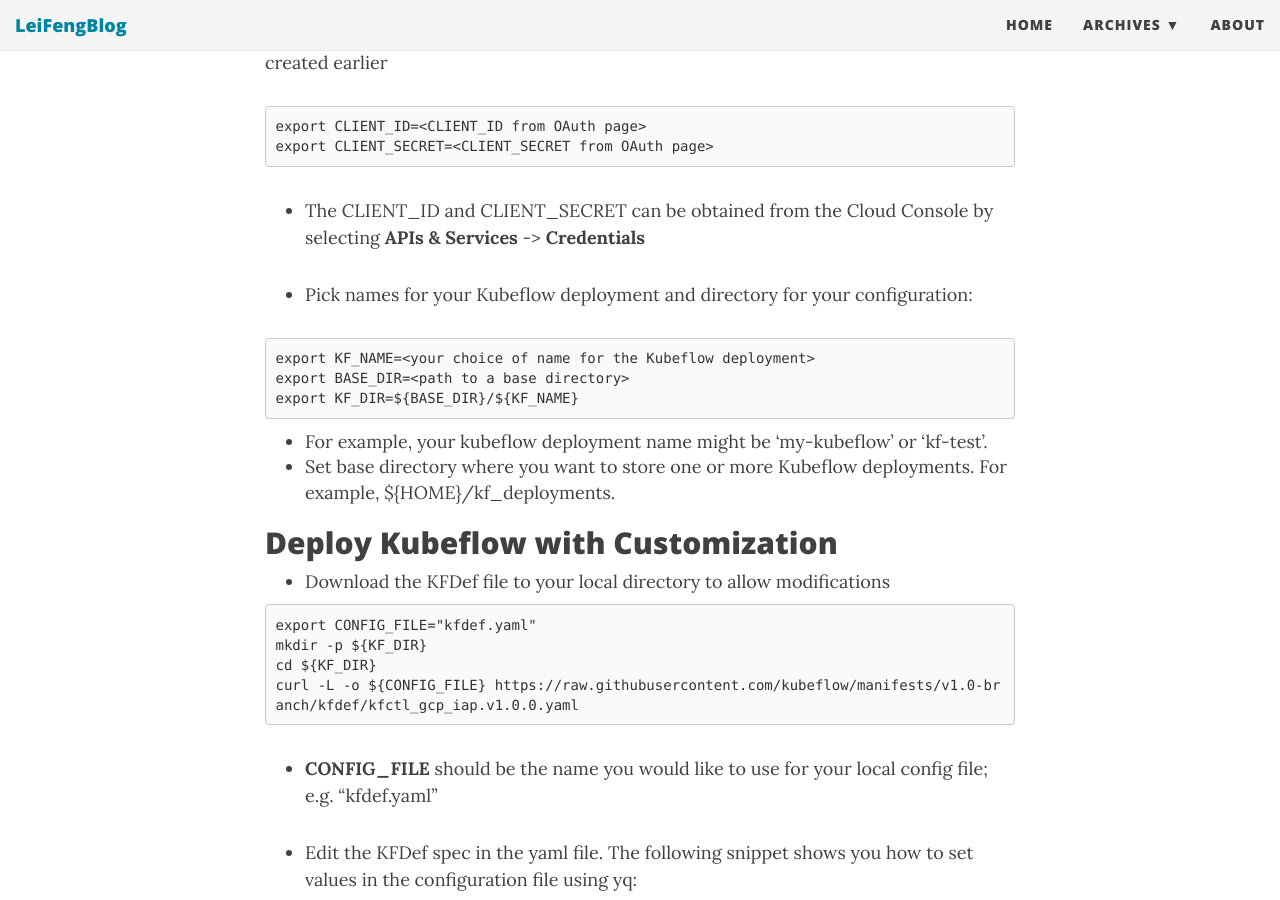
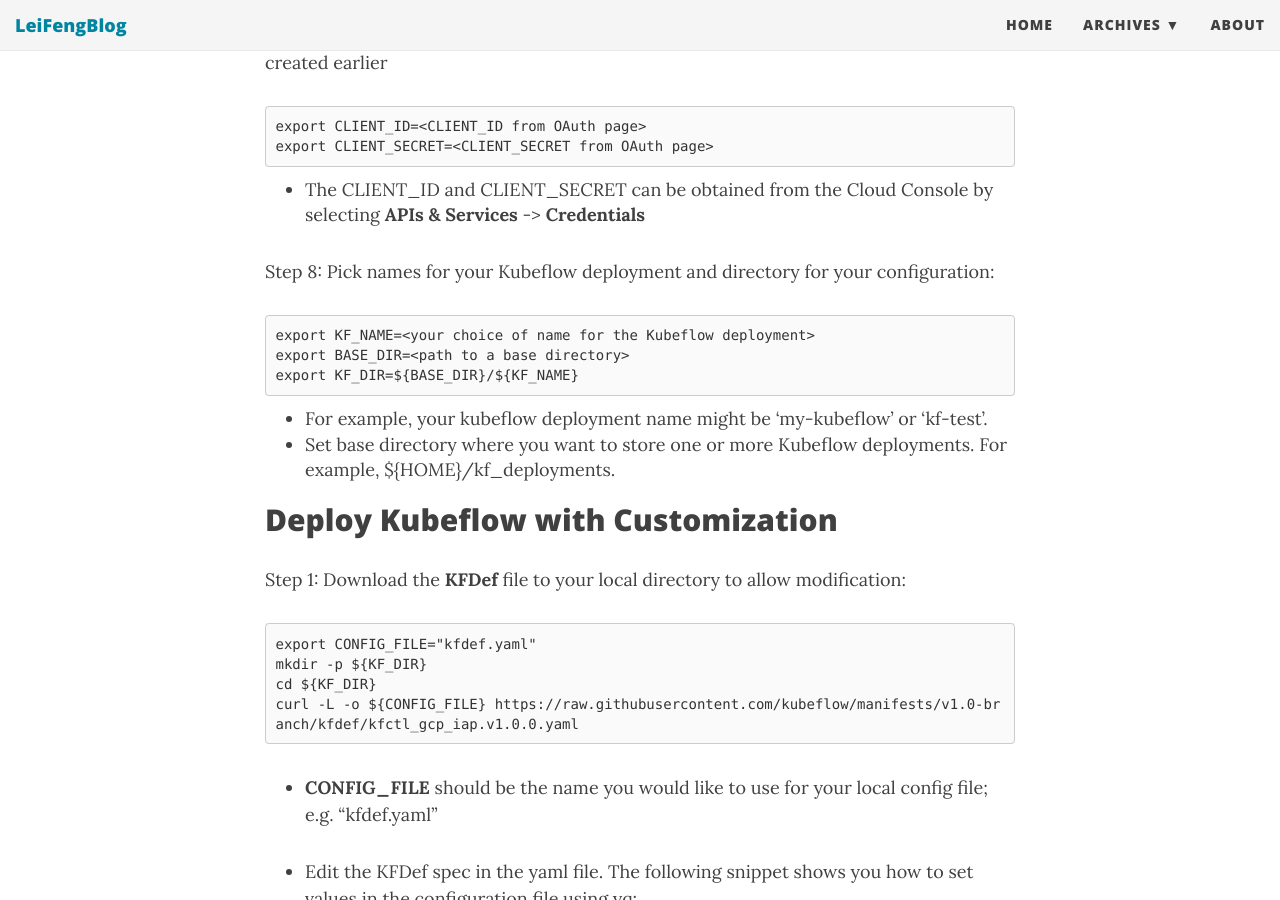
Before and after one commit to stonefl/stonefl.github.io, a Jekyll site: the page built from _posts/2020-03-16-setup-kubeflow-cluster-in-shared-vpc-on-google-cloud-platform.md, in a window 1280 px wide and 900 px high, scrolled down 1984 px. Built offline with Jekyll 4.4.1, drawn with Linux system fonts in a browser that asks for light colours; nearby versions of some CDN libraries; comment, search, counter and statistics services are not loaded.

Commit message:
Update 2020-03-16-setup-kubeflow-cluster-in-shared-vpc-on-google-cloud-platform.md

````diff
--- a/_posts/2020-03-16-setup-kubeflow-cluster-in-shared-vpc-on-google-cloud-platform.md
+++ b/_posts/2020-03-16-setup-kubeflow-cluster-in-shared-vpc-on-google-cloud-platform.md
@@ -63,7 +63,7 @@
 ```
 * The CLIENT_ID and CLIENT_SECRET can be obtained from the Cloud Console by selecting **APIs & Services** -> **Credentials**
 
-- Pick names for your Kubeflow deployment and directory for your configuration:
+Step 8: Pick names for your Kubeflow deployment and directory for your configuration:
 
 ```
 export KF_NAME=<your choice of name for the Kubeflow deployment>
@@ -73,16 +73,17 @@
 * For example, your kubeflow deployment name might be ‘my-kubeflow’ or ‘kf-test’.
 * Set base directory where you want to store one or more Kubeflow deployments. For example, ${HOME}/kf_deployments.
 
+
 ## Deploy Kubeflow with Customization
 
-- Download the KFDef file to your local directory to allow modifications
-
+Step 1: Download the **KFDef** file to your local directory to allow modification:
 ```
 export CONFIG_FILE="kfdef.yaml"
 mkdir -p ${KF_DIR}
 cd ${KF_DIR}
 curl -L -o ${CONFIG_FILE} https://raw.githubusercontent.com/kubeflow/manifests/v1.0-branch/kfdef/kfctl_gcp_iap.v1.0.0.yaml
 ```
+
 * **CONFIG_FILE** should be the name you would like to use for your local config file; e.g. “kfdef.yaml”
 
 - Edit the KFDef spec in the yaml file. The following snippet shows you how to set values in the configuration file using yq:
````
